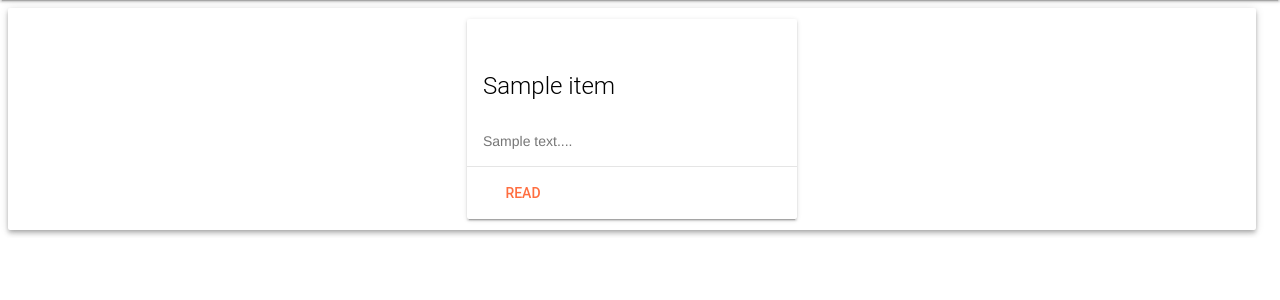
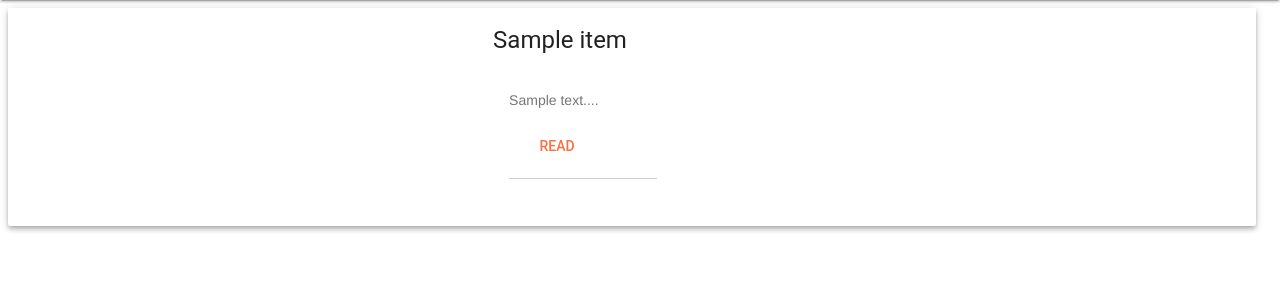
Before and after one commit to cjohnhanson/codyjhanson.com, a Flask app: page /blog in a window 1280 px wide. Shown: the part 64-364 px from the top of the page. Run offline with Flask 2, Linux system fonts and the light colour scheme; a database or web service that is not in the repository returns one stand-in record (values such as "Sample title"); some libraries are stand-ins or nearby versions.

Commit message:
Updating blog

```diff
--- a/app/templates/blog.html
+++ b/app/templates/blog.html
@@ -5,18 +5,11 @@
       <div class="mdl-grid">
 	{% if posts %}
 	{% for post in posts %}
-	<div class="mdl-card mdl-shadow--2dp" style="margin:3px;">
-	  <div class="mdl-card__title mdl-card--expand">
-	    <h2 class="mdl-card__title-text">{{ post['title'] }}</h2>
-	  </div>
-	  <div class="mdl-card__supporting-text">
-	    {{ post['preview_text'] }}
-	  </div>
-	  <div class="mdl-card__actions mdl-card--border">
-	    <a class="mdl-button mdl-button--accent mdl-js-button mdl-js-ripple-effect" href="blog/{{ post['uid'] }}">
-	      Read
-	    </a>
-	  </div>
+	<h3 class="mdl-cell mdl-cell--12-col mdl-typography--headline">{{ post['title'] }}</h3>
+        <div class="mdl-cell mdl-cell--8-col mdl-card__supporting-text no-padding ">
+          <p>{{ post['preview_text'] }}</p>
+	  <a class="mdl-button mdl-button--accent mdl-js-button mdl-js-ripple-effect" href="blog/{{ post['uid'] }}">Read</a>
+	  <hr>
 	</div>
 	{% endfor %}
 	{% else %}
```
